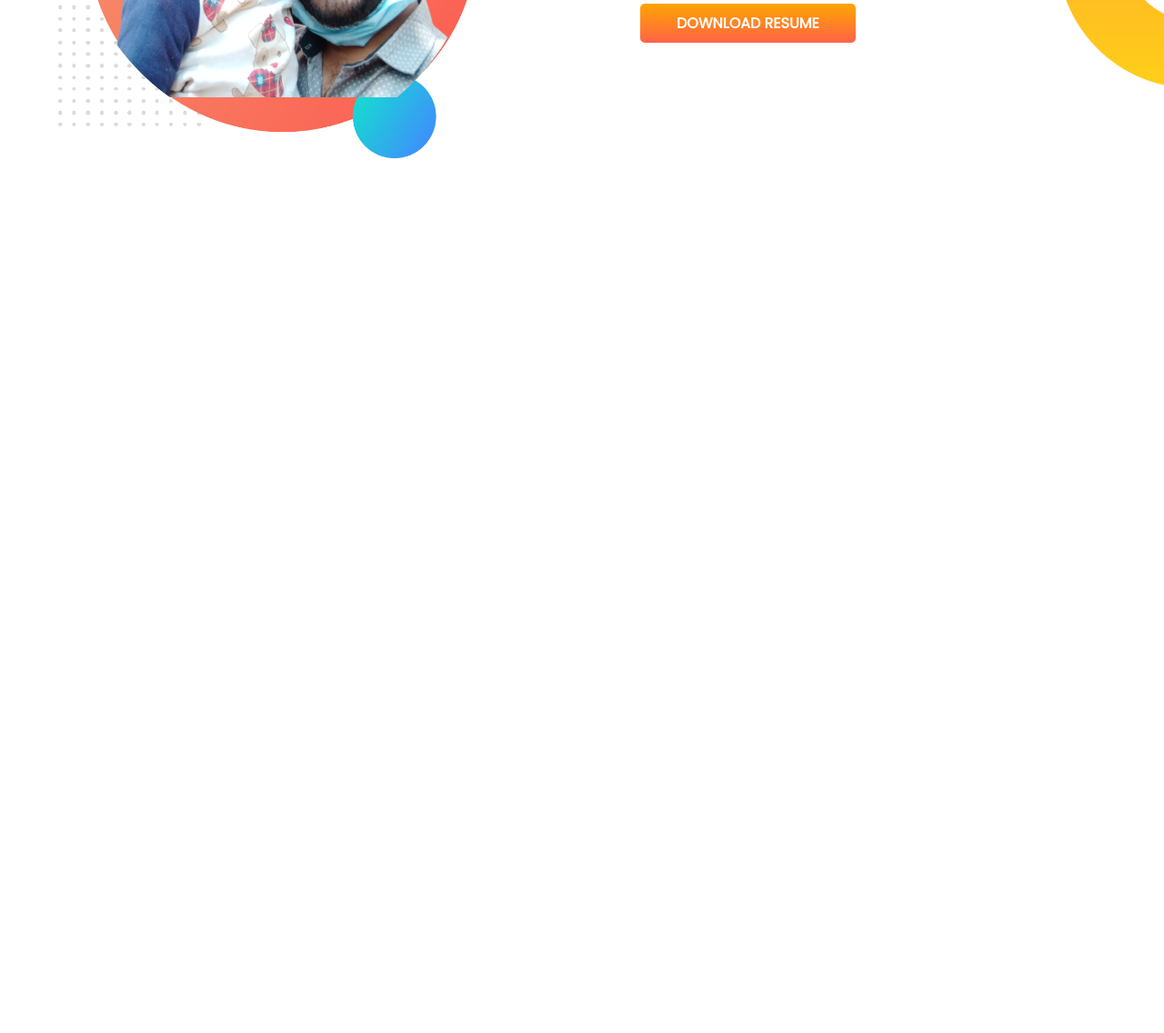
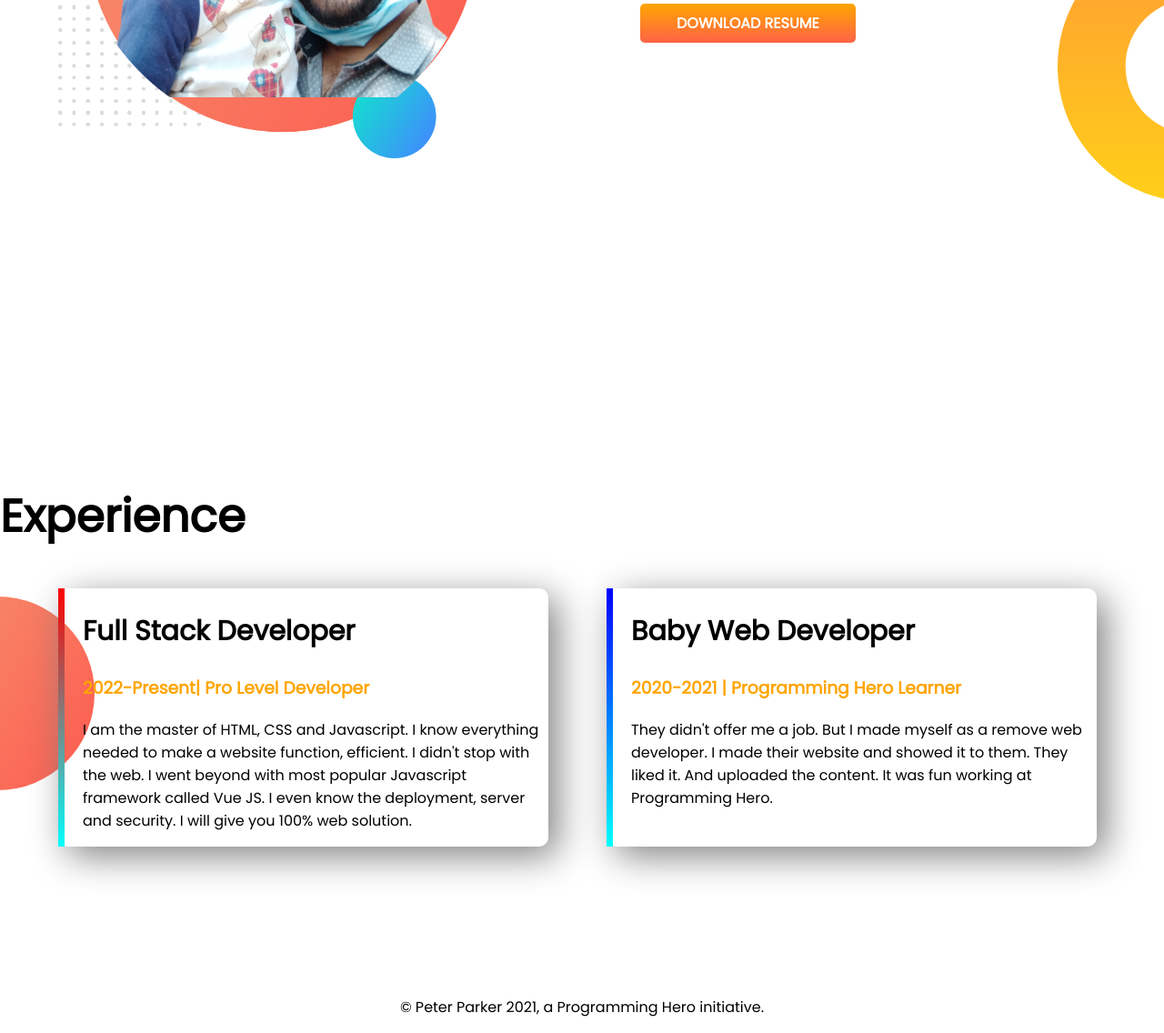
Before and after one commit to Arafat6065/devloper-portfolio, a plain HTML site: page index.html in a window 1280 px wide. Shown: the part 847-1983 px from the top of the page at 91% size. Before the commit the page ends 1128 px from the top, so only its background shows below. Drawn offline with Linux system fonts and the light colour scheme.

Commit message:
footer and experience added

```diff
--- a/index.html
+++ b/index.html
@@ -13,7 +13,7 @@
 </head>
 
 <body>
-    <section class="top-banner">
+    <section class="top-banner fleible-container">
         <div class="half-width">
             <h1>Welcome To</h1>
             <h1><span class="orange-color">Yasin Arafat</span> World!</h1>
@@ -29,7 +29,7 @@
             <img src="./my-bg2 (1).png" alt="">
         </div>
     </section>
-    <section class="dream-big">
+    <section class="dream-big fleible-container">
         <div class="half-width">
             <img src="./adnan2.png" alt="adnan photo">
         </div>
@@ -42,6 +42,30 @@
         </div>
 
     </section>
+    <section class="experience-area">
+        <h1>Experience</h1>
+        <div class="fleible-container">
+            <div id="full-stack-developer" class="experience-item">
+                <h2>Full Stack Developer</h2>
+                <h3 class="orange-color">2022-Present| Pro Level Developer</h3>
+                <p>I am the master of HTML, CSS and Javascript. I know everything needed to make a website function,
+                    efficient. I didn't stop with the web. I went beyond with most popular Javascript framework called
+                    Vue
+                    JS. I even know the deployment, server and security. I will give you 100% web solution.</p>
+            </div>
+            <div id="web-dev-experience" class="experience-item">
+                <h2>Baby Web Developer</h2>
+                <h3 class="orange-color">2020-2021 | Programming Hero Learner</h3>
+                <p>They didn't offer me a job. But I made myself as a remove web developer. I made their website and
+                    showed
+                    it to them. They liked it. And uploaded the content. It was fun working at Programming Hero.</p>
+            </div>
+        </div>
+
+    </section>
+    <footer>
+        <p>© Peter Parker 2021, a Programming Hero initiative.</p>
+    </footer>
 </body>
 
 </html>
--- a/style.css
+++ b/style.css
@@ -8,13 +8,14 @@ h1{
 .orange-color{
     color: orange;
 }
-section{
+.fleible-container{
     display: flex;
     margin-bottom: 100px;
 }
 .half-width{
     width: 50%;
     padding-left:5%;
+
 
 }
 .half-width img{
@@ -37,5 +38,38 @@ width: 80%;
     background-image: url(./dream-bg.png);
     background-repeat: no-repeat;
     background-position: right;
+    padding-bottom: 250px;
 
 }
+.experience-item{
+    width: 40%;
+    margin-left: 5%;
+    margin-bottom: 5%;
+    padding-left: 20Px;
+    box-shadow: 10px 10px 40px gray;
+    border-radius: 10px;
+
+
+}
+#web-dev-experience{
+    border-left: 7px solid;
+    border-image:linear-gradient(blue,cyan);
+    border-image-slice: 1;
+}
+.experience-area{
+    background-image: url(./exp-bg.png);
+    background-repeat: no-repeat;
+    background-position: left;
+
+}
+#full-stack-developer{
+    border-left: 7px solid;
+    border-image:linear-gradient(red,cyan);
+    border-image-slice: 1;
+}
+h2{
+    font-size: 30px;
+}
+footer{
+    text-align: center;
+}
```
